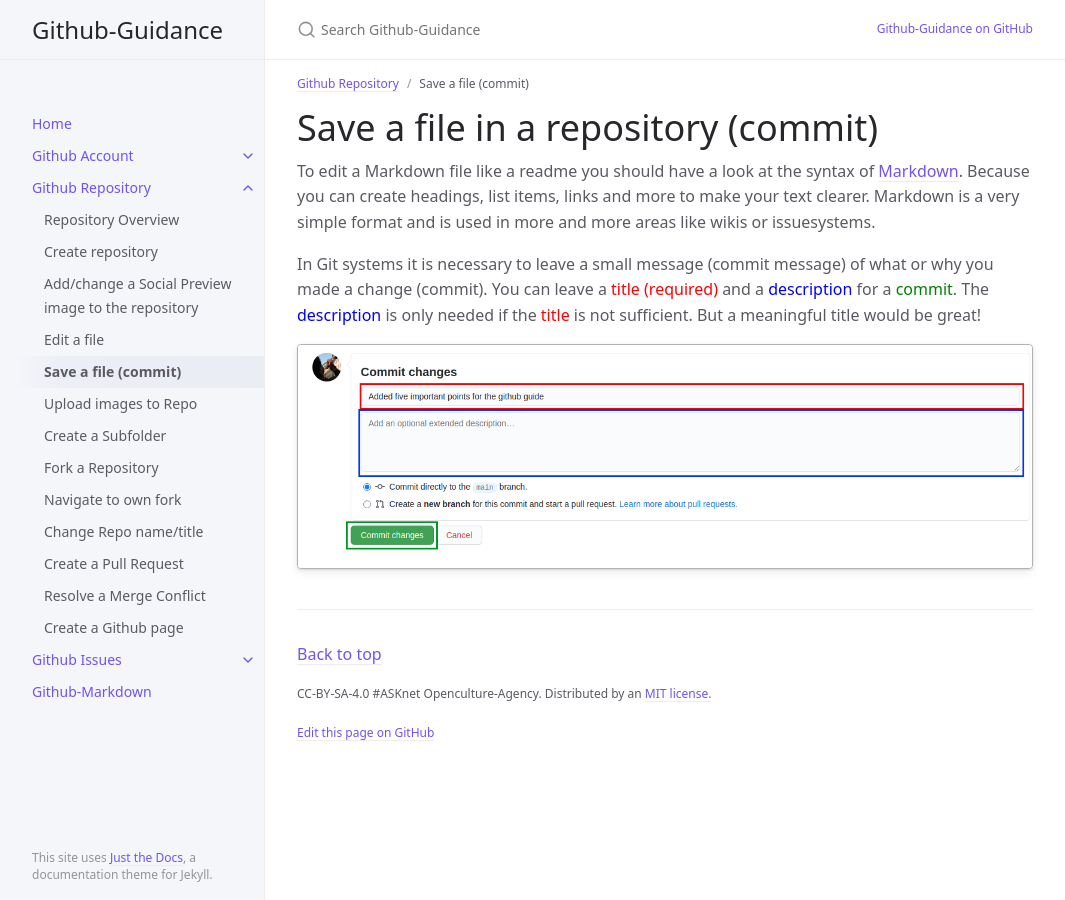
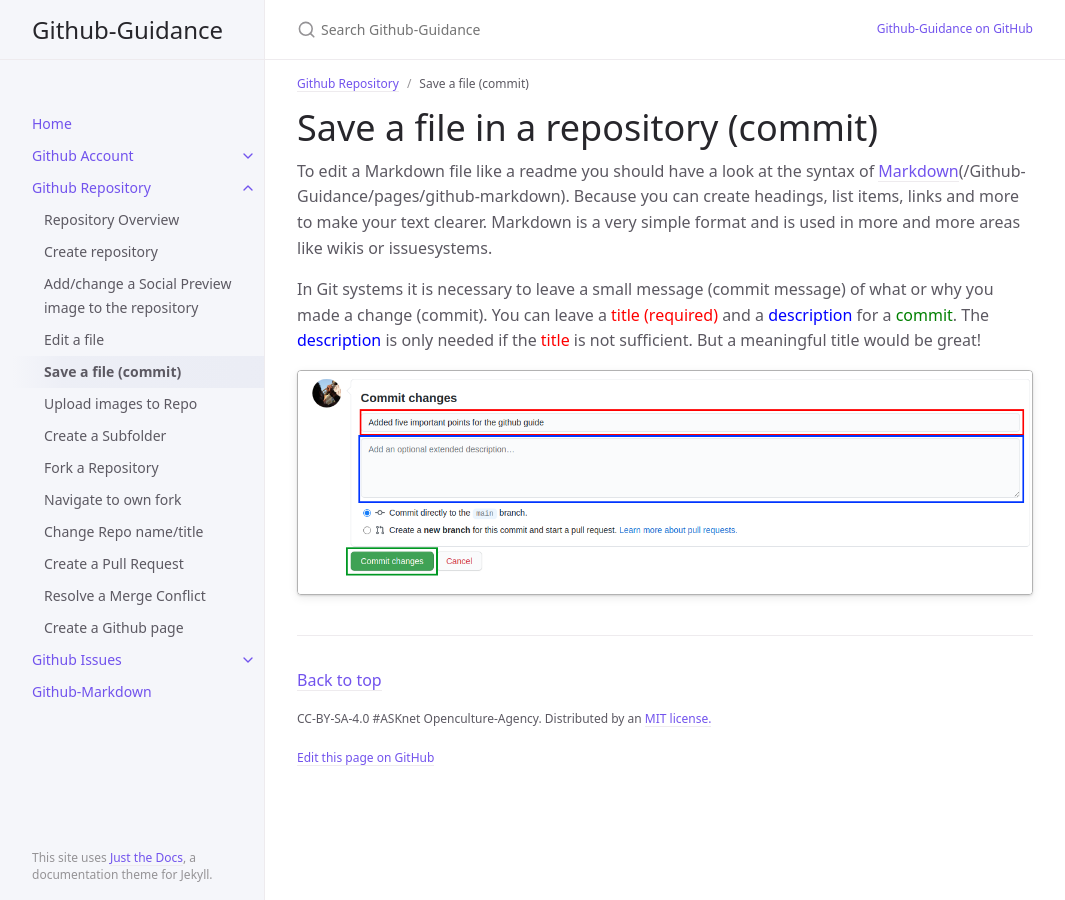
Before and after one commit to ASKnet-Open-Training/Github-Guidance, a Jekyll site: the page built from pages/github-repo/file-save.md, in a window 1280 px wide. Shown: the whole page, without its empty margins (107-1172 px from the left). Built offline with Jekyll 4.4.1, drawn with Linux system fonts in a browser that asks for light colours; part of the change alters nothing that is shown.

Commit message:
insert relative url to markdown manual

```diff
--- a/pages/github-repo/file-save.md
+++ b/pages/github-repo/file-save.md
@@ -6,7 +6,7 @@ nav_order: 5
 ---
 
 # Save a file in a repository (commit)
-To edit a Markdown file like a readme you should have a look at the syntax of [Markdown](github-markdown). Because you can create headings, list items, links and more to make your text clearer. Markdown is a very simple format and is used in more and more areas like wikis or issuesystems.
+To edit a Markdown file like a readme you should have a look at the syntax of [Markdown](github-markdown)({{ 'pages/github-markdown' | relative_url }}). Because you can create headings, list items, links and more to make your text clearer. Markdown is a very simple format and is used in more and more areas like wikis or issuesystems.
 
 In Git systems it is necessary to leave a small message (commit message) of what or why you made a change (commit). You can leave a <span style="color:red;">title (required)</span> and a <span style="color:blue;">description</span> for a <span style="color:green;">commit</span>. The <span style="color:blue;">description</span> is only needed if the <span style="color:red;">title</span> is not sufficient. But a meaningful title would be great!
 
```
